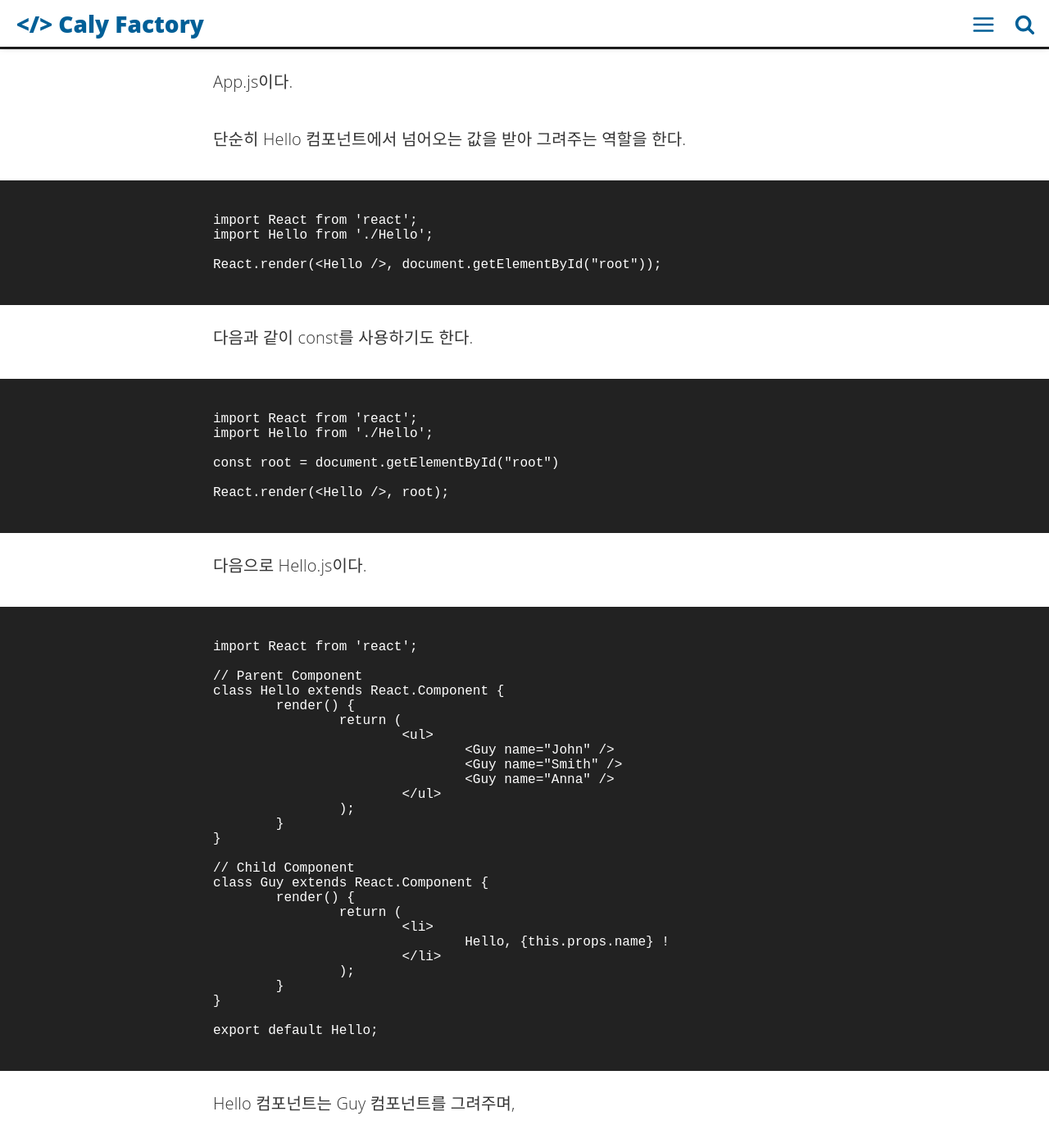
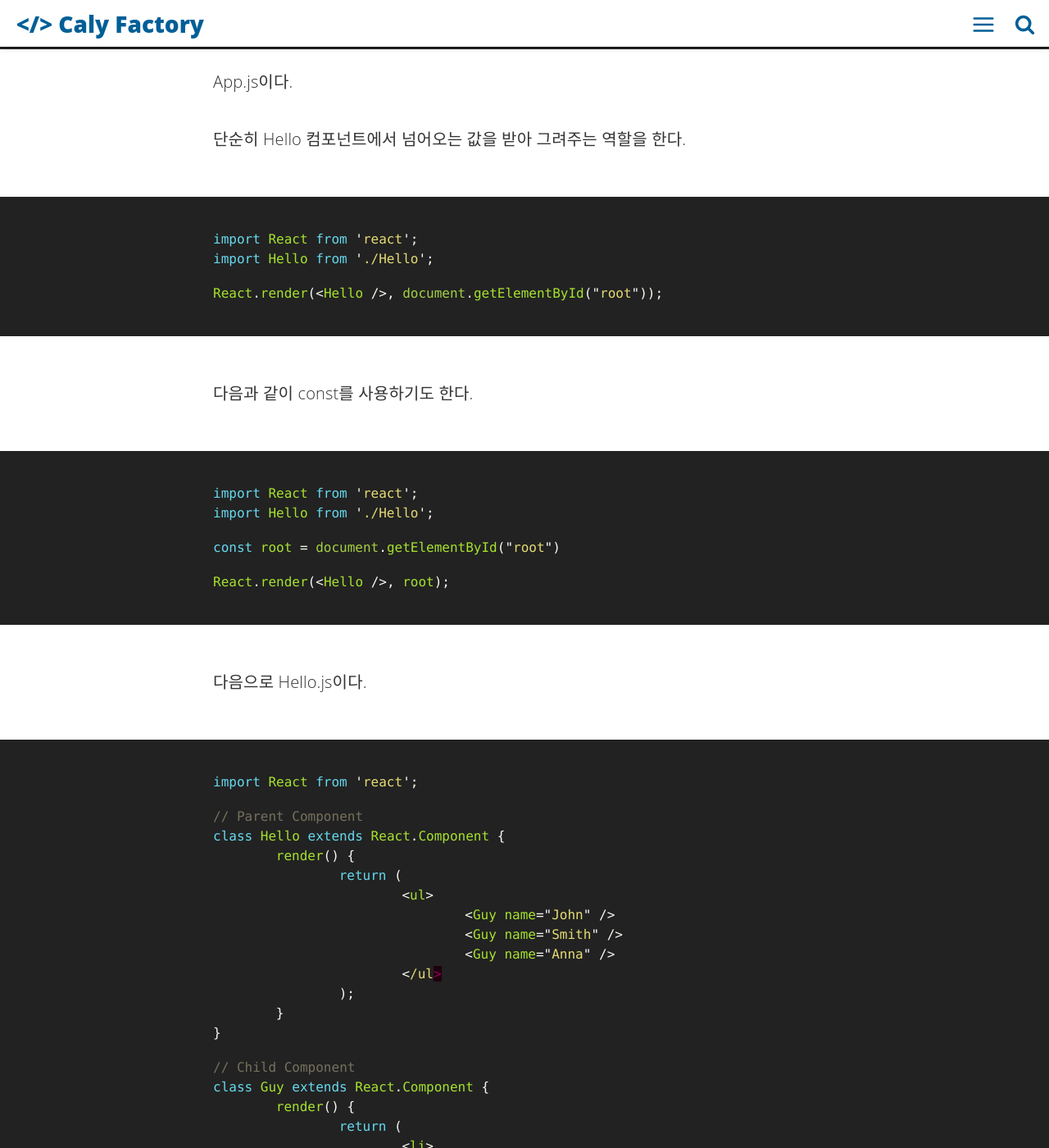
Before and after one commit to CalyFactory/CalyFactory.github.io, a Jekyll site: the page built from _posts/2017-03-04-react의-복합-컴포넌트와-수명주기[2].md, in a window 1280 px wide and 1400 px high, scrolled down 2426 px. Shown: the whole window at 82% size. Built offline with Jekyll 4.4.1, drawn with Linux system fonts in a browser that asks for light colours; comment, search, counter and statistics services are not loaded; some of the changed text lies outside the part shown.

Commit message:
highlight to code

```diff
--- a/_posts/2017-03-04-react의-복합-컴포넌트와-수명주기[2].md
+++ b/_posts/2017-03-04-react의-복합-컴포넌트와-수명주기[2].md
@@ -99,27 +99,27 @@ App.js이다.
 
 단순히 Hello 컴포넌트에서 넘어오는 값을 받아 그려주는 역할을 한다.
 
-~~~
+{% highlight javascript %}
 import React from 'react';
 import Hello from './Hello';
 
 React.render(<Hello />, document.getElementById("root"));
-~~~
+{% endhighlight %}
 
 다음과 같이 const를 사용하기도 한다.
 
-~~~
+{% highlight javascript %}
 import React from 'react';
 import Hello from './Hello';
 
 const root = document.getElementById("root")
 
 React.render(<Hello />, root);
-~~~
+{% endhighlight %}
 
 다음으로 Hello.js이다.
 
-~~~
+{% highlight javascript %}
 import React from 'react';
 
 // Parent Component
@@ -147,7 +147,7 @@ class Guy extends React.Component {
 }
 
 export default Hello;
-~~~
+{% endhighlight %}
 
 Hello 컴포넌트는 Guy 컴포넌트를 그려주며,
 
```
